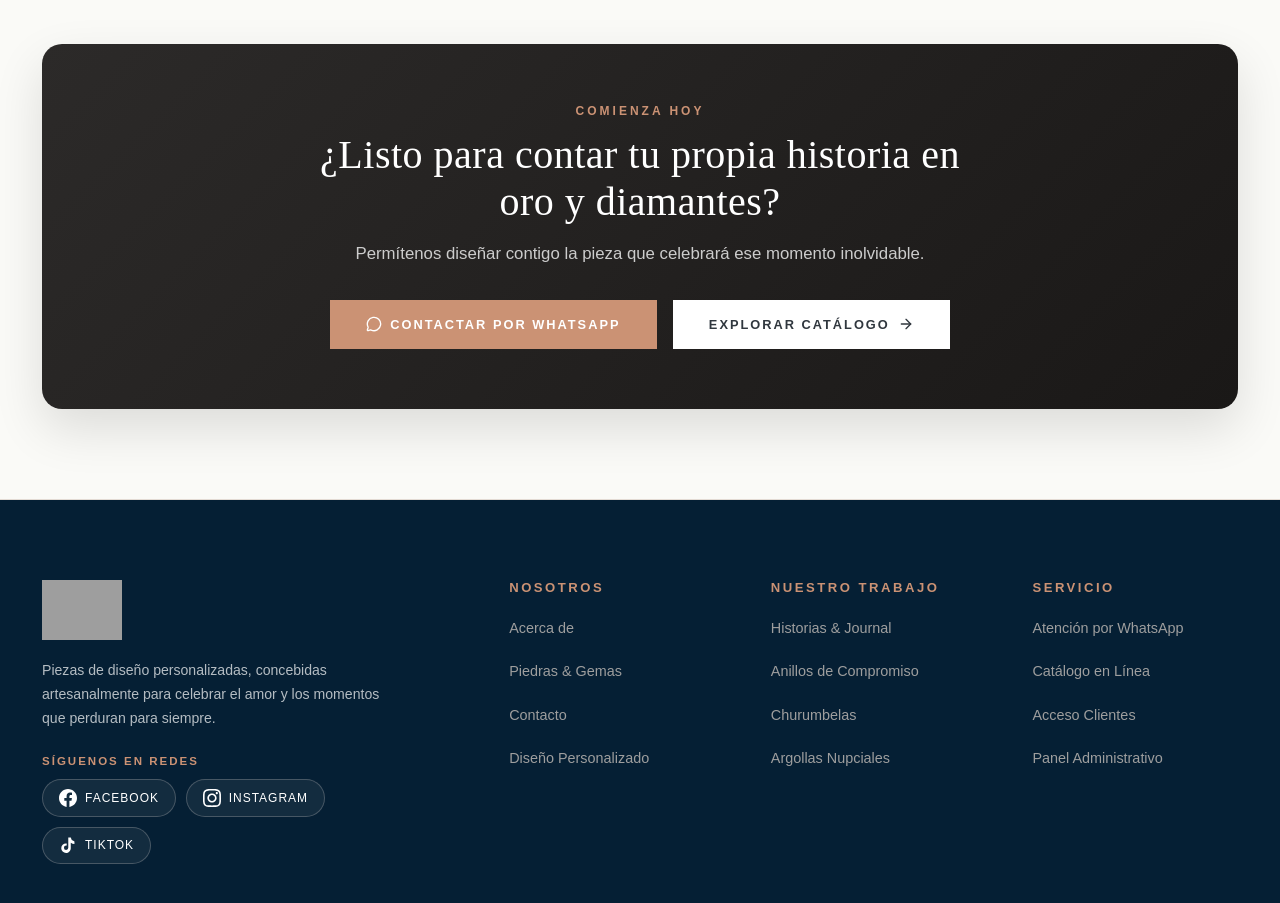
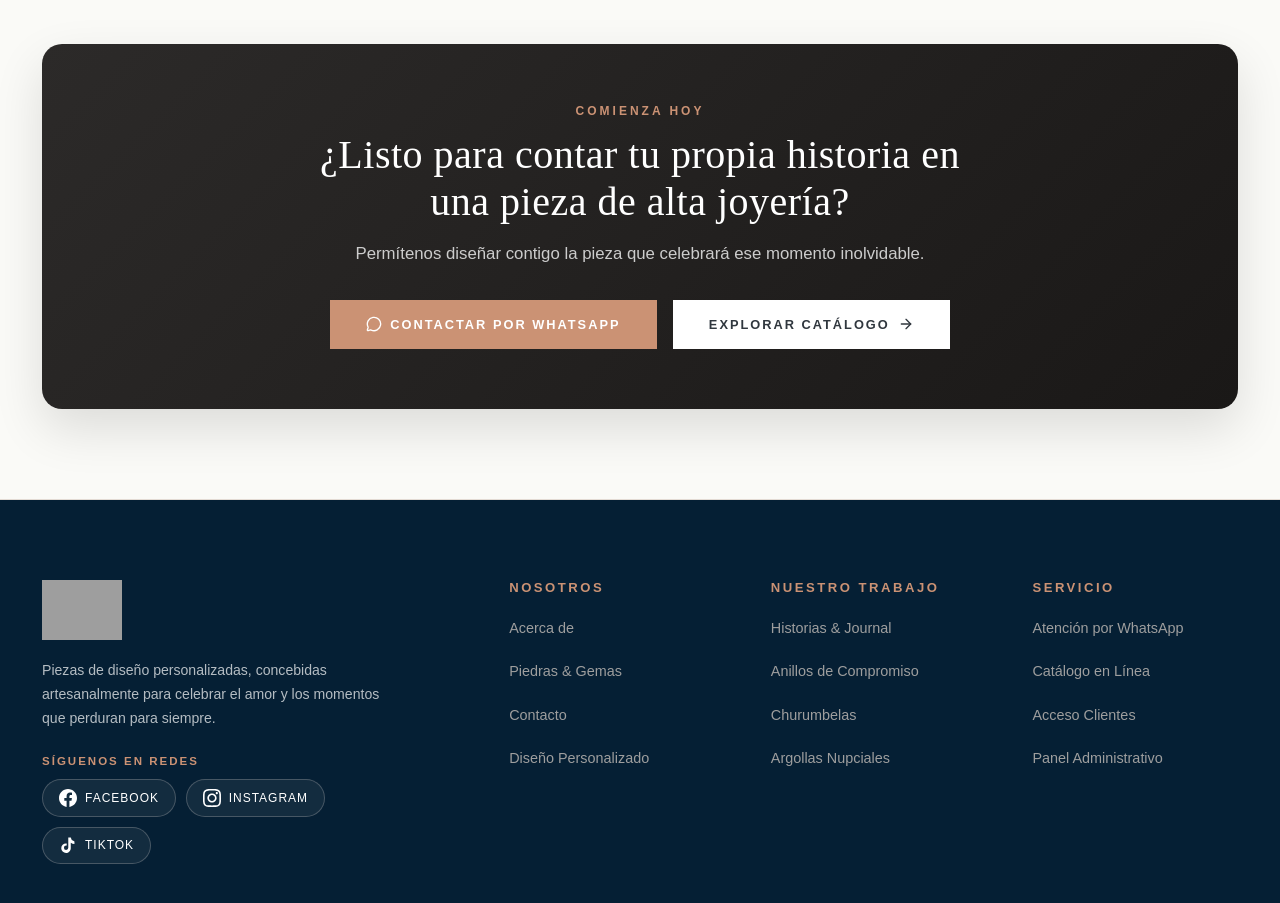
Before and after one commit to altusmarketingdigital-mx/ProyectoJaquieJoyeria, a React (Vite) app in the folder frontend/: page /acerca-de in a window 1280 px wide. Shown: the part 2160-3063 px from the top of the page. Built offline with nearby package versions, Linux system fonts and the light colour scheme; grey boxes are pictures that could not be loaded.

Commit message:
Update AboutPage.jsx

```diff
--- a/frontend/src/pages/AboutPage.jsx
+++ b/frontend/src/pages/AboutPage.jsx
@@ -211,7 +211,7 @@ export default function AboutPage() {
           <div className="about-cta-card">
             <div className="cta-content">
               <span className="section-eyebrow-light">Comienza Hoy</span>
-              <h2 className="cta-title">¿Listo para contar tu propia historia en oro y diamantes?</h2>
+              <h2 className="cta-title">¿Listo para contar tu propia historia en una pieza de alta joyería?</h2>
               <p className="cta-desc">
                 Permítenos diseñar contigo la pieza que celebrará ese momento inolvidable.
               </p>
```
